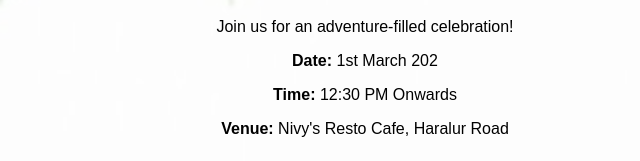
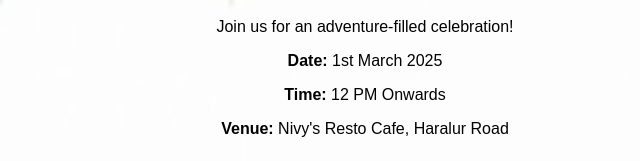
Before and after one commit to SnehaMicrosoft/VedBirthdayInvite, a plain HTML site: page index.html in a window 1280 px wide. Shown: the part 214-375 px from the top of the page, 275-915 px from the left. Drawn offline with Linux system fonts and the light colour scheme.

Commit message:
Update index.html

```diff
--- a/index.html
+++ b/index.html
@@ -62,8 +62,8 @@
     <div class="container">
         <h1>Welcome to Ved's Jungle Birthday Bash! 🌿🦁</h1>
         <p>Join us for an adventure-filled celebration!</p>
-        <p><strong>Date:</strong> 1st March 202</p>
-        <p><strong>Time:</strong> 12:30 PM Onwards </p>
+        <p><strong>Date:</strong> 1st March 2025</p>
+        <p><strong>Time:</strong> 12 PM Onwards </p>
         <p><strong>Venue:</strong> Nivy's Resto Cafe, Haralur Road </p>
         <form
   action="https://formspree.io/f/xldgoybq"
```
